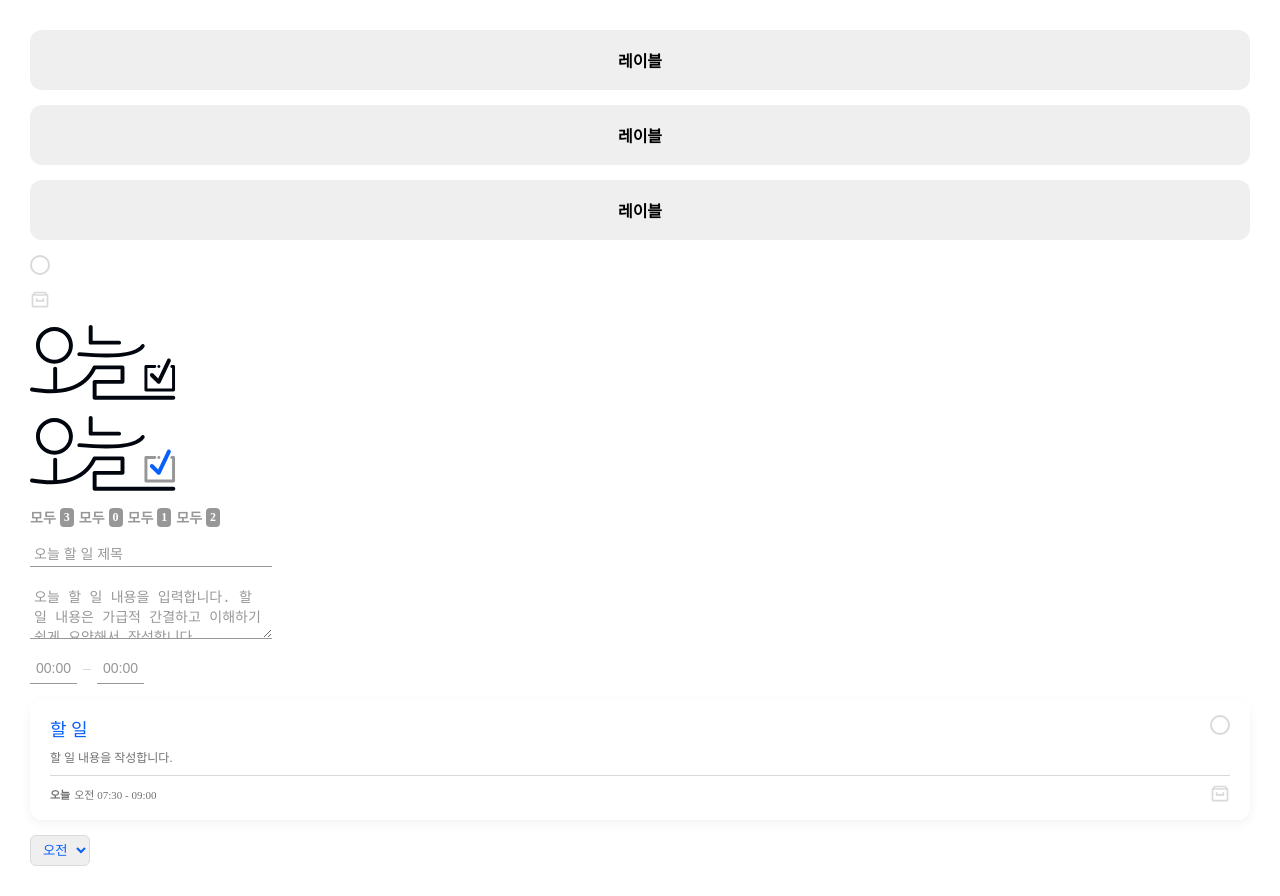
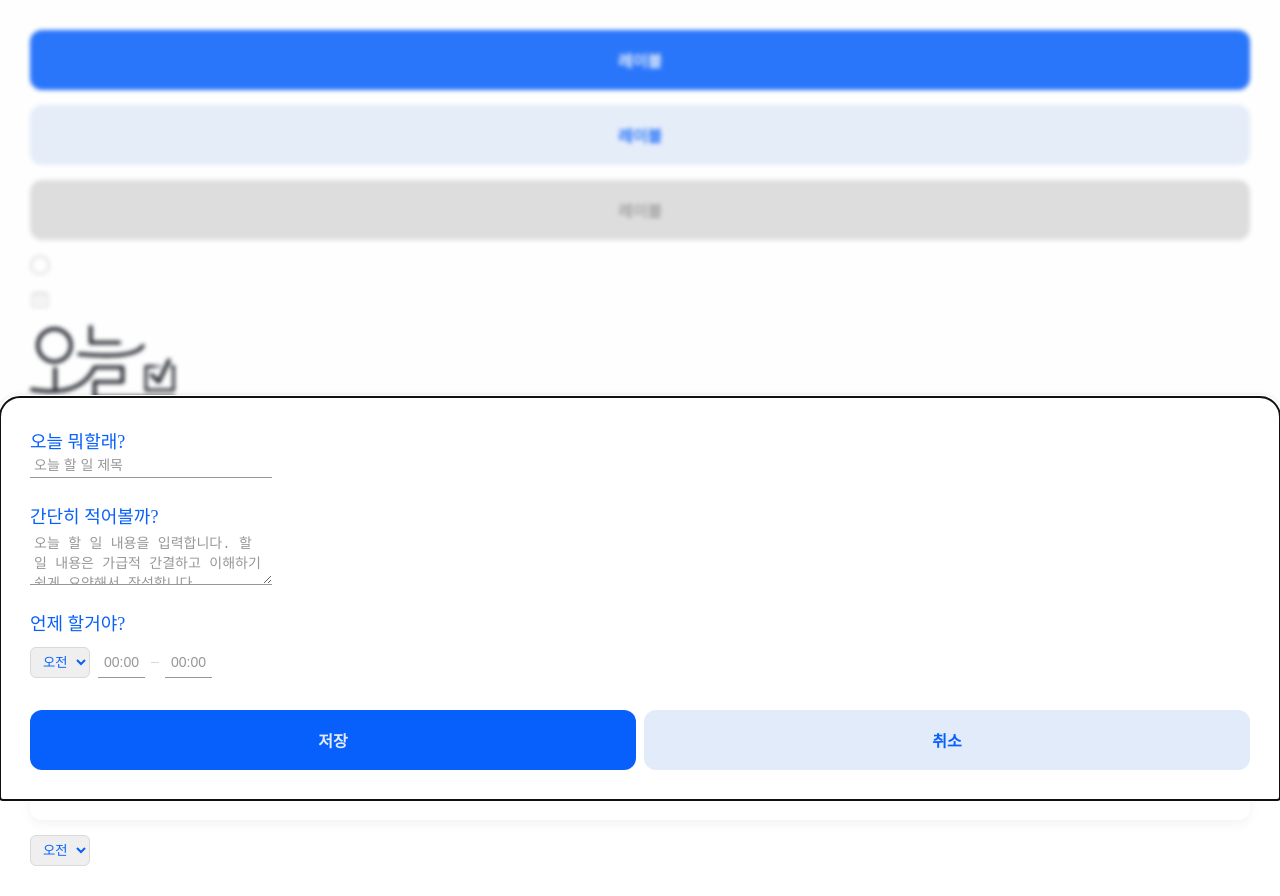
Before and after one commit to joowon-jang/react-homework, a React (Vite) app in the folder 4주차/: page / in a window 1280 px wide. Built offline with nearby package versions, Linux system fonts and the light colour scheme.

Commit message:
[4주차] feat: ModalDialog 컴포넌트 구현

```diff
--- a/4주차/src/App.tsx
+++ b/4주차/src/App.tsx
@@ -8,13 +8,33 @@ import TextInput from "./components/TextInput/TextInput";
 import Time from "./components/Time/Time";
 import DoIt from "./components/DoIt/DoIt";
 import Select from "./components/Select/Select";
+import ModalDialog from "./components/ModalDialog/ModalDialog";
+import { useEffect, useId, useState } from "react";
 
 function App() {
+  const id1 = useId();
+  const id2 = useId();
+  const [isModalOpen, setIsModalOpen] = useState(true);
+
+  const openModal = () => setIsModalOpen(true);
+  const closeModal = () => setIsModalOpen(false);
+
+  useEffect(() => {
+    if (isModalOpen) {
+      document.body.style.overflow = "hidden";
+    } else {
+      document.body.style.overflow = "auto";
+    }
+    return () => {
+      document.body.style.overflow = "auto";
+    };
+  }, [isModalOpen]);
+
   return (
     <div id="app">
-      <Button type="primary">레이블</Button>
-      <Button type="secondary">레이블</Button>
-      <Button type="disabled">레이블</Button>
+      <Button modifier="primary">레이블</Button>
+      <Button modifier="secondary">레이블</Button>
+      <Button modifier="disabled">레이블</Button>
       <Checkbox />
       <Archive />
       <Logo type="mono" />
@@ -33,10 +53,11 @@ function App() {
           <Status count={2}>모두</Status>
         </li>
       </ul>
-      <TextInput type="text" placeholder="오늘 할 일 제목" />
+      <TextInput type="text" placeholder="오늘 할 일 제목" id={id1} />
       <TextInput
         type="textarea"
         placeholder="오늘 할 일 내용을 입력합니다. 할 일 내용은 가급적 간결하고 이해하기 쉽게 요약해서 작성합니다."
+        id={id2}
       />
       <Time />
       <DoIt
@@ -49,6 +70,7 @@ function App() {
         }}
       />
       <Select />
+      <ModalDialog isOpen={isModalOpen} onClose={closeModal} />
     </div>
   );
 }
--- /dev/null
+++ b/4주차/src/components/ModalDialog/ModalDialog.scss
@@ -0,0 +1,45 @@
+@use "../../scss/utils" as *;
+
+$dim-background: #f9f9f926;
+$dim-background-dark: #ffffff1a;
+
+$dialog-background: $color-white;
+$dialog-background-dark: $color-black;
+$dialog-title: $color-blue;
+
+.modal-overlay {
+  @include fixed($top: 0);
+  width: 100vw;
+  height: 100vh;
+  background-color: $dim-background;
+  backdrop-filter: blur(2px);
+}
+
+.modal-content {
+  @include fixed($bottom: 0);
+  width: 100%;
+  background-color: $dialog-background;
+  border-radius: $space-5 $space-5 0px 0px;
+  box-shadow: 0px -2px 6px 0px rgba(0, 4, 14, 0.1);
+  padding: $space-7-half;
+
+  &-form {
+    @include flexbox($direction: column, $gap: $space-6);
+
+    &__label {
+      color: $dialog-title;
+      font-size: 18px;
+      margin-bottom: 4px;
+    }
+
+    &-time {
+      @include flexbox($gap: 8px);
+      padding-block: 8px;
+    }
+
+    &-button-wrapper {
+      width: 100%;
+      @include flexbox($gap: 8px);
+    }
+  }
+}
--- /dev/null
+++ b/4주차/src/components/ModalDialog/ModalDialog.tsx
@@ -0,0 +1,66 @@
+import { useId } from "react";
+import ReactModal from "react-modal";
+import Button from "../Button/Button";
+import Select from "../Select/Select";
+import TextInput from "../TextInput/TextInput";
+import Time from "../Time/Time";
+import "./ModalDialog.scss";
+
+interface ModalDialogPropsType {
+  isOpen: boolean;
+  onSubmit?: () => void;
+  onClose: () => void;
+}
+
+const ModalDialog = ({ isOpen, onSubmit, onClose }: ModalDialogPropsType) => {
+  const titleId = useId();
+  const descriptionId = useId();
+
+  return (
+    <ReactModal
+      isOpen={isOpen}
+      onRequestClose={onClose}
+      contentLabel="등록할 오늘 할 일을 입력하세요."
+      overlayClassName="modal-overlay"
+      className="modal-content">
+      <form className="modal-content-form">
+        <div>
+          <label htmlFor={titleId} className="modal-content-form__label">
+            오늘 뭐할래?
+          </label>
+          <TextInput type="text" placeholder="오늘 할 일 제목" id={titleId} />
+        </div>
+
+        <div>
+          <label htmlFor={descriptionId} className="modal-content-form__label">
+            간단히 적어볼까?
+          </label>
+          <TextInput
+            type="textarea"
+            placeholder="오늘 할 일 내용을 입력합니다. 할 일 내용은 가급적 간결하고 이해하기 쉽게 요약해서 작성합니다."
+            id={descriptionId}
+          />
+        </div>
+
+        <fieldset>
+          <legend className="modal-content-form__label">언제 할거야?</legend>
+          <div role="group" className="modal-content-form-time">
+            <Select />
+            <Time />
+          </div>
+        </fieldset>
+
+        <div className="modal-content-form-button-wrapper">
+          <Button modifier="primary" type="submit" onClick={onSubmit}>
+            저장
+          </Button>
+          <Button modifier="secondary" onClick={onClose}>
+            취소
+          </Button>
+        </div>
+      </form>
+    </ReactModal>
+  );
+};
+
+export default ModalDialog;
--- a/4주차/src/scss/utils/_mixins.scss
+++ b/4주차/src/scss/utils/_mixins.scss
@@ -44,6 +44,15 @@
   right: $right;
 }
 
+// Fixed
+@mixin fixed($top: null, $bottom: null, $left: null, $right: null) {
+  position: fixed;
+  top: $top;
+  bottom: $bottom;
+  left: $left;
+  right: $right;
+}
+
 // 미디어쿼리 중단점
 $breakpoints: (
   sm: 640,
--- a/4주차/src/scss/utils/_variables.scss
+++ b/4주차/src/scss/utils/_variables.scss
@@ -39,8 +39,6 @@ $space-8-half: 34px;
 $space-9-half: 38px;
 $space-10: 40px;
 $space-10-half: 42px;
-$dim-background: #f9f9f926;
-$dim-background-dark: #ffffff1a;
 $color-gray-500: #393939ff;
 $color-dodgerblue: #4b8dffff;
 
@@ -69,11 +67,6 @@ $logo-mono-dark: $color-white;
 $viewport: $color-gray-50;
 $viewport-dark: $color-black;
 
-$dialog-background: $color-white;
-$dialog-background-dark: $color-black;
-$dialog-title: $color-blue;
-$dialog-title-dark: $color-blue;
-
 $text-headline: $forground;
 $text-headline-dark: $forground;
 $text-date: $color-gray-400;
```
